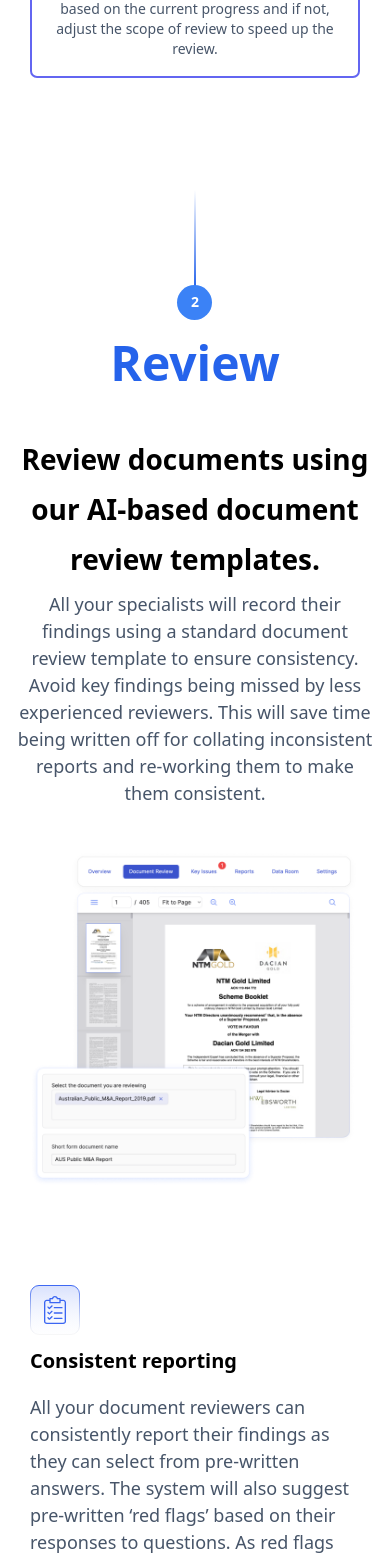
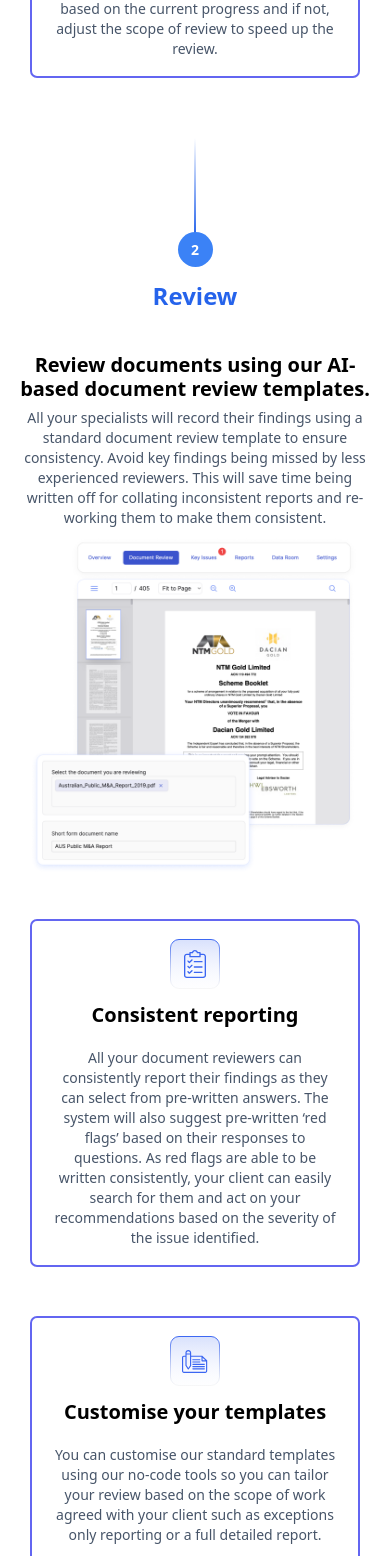
Before and after one commit to NastyaSkreka/due, a React (Create React App) app: page / in a window 390 px wide. Shown: the part 2487-4043 px from the top of the page. Built offline with nearby package versions, Linux system fonts and the light colour scheme.

Commit message:
add responsive review and share sections

```diff
--- a/src/components/animation/items/AnimatedReviewItems.tsx
+++ b/src/components/animation/items/AnimatedReviewItems.tsx
@@ -49,7 +49,7 @@ const AnimatedReviewItems = () => {
             {items.map((item, index) => (
               <motion.div
                 key={index}
-                className="flex flex-col lg:max-w-xl"
+                className="max-sm:text-center max-lg:p-5 max-lg:border-2 max-lg:border-md max-lg:rounded-lg  max-lg:border-indigo-500  max-lg:items-center flex flex-col lg:max-w-xl"
                 initial={{ opacity: 0, y: 20 }}
                 whileInView={{ opacity: 1, y: 0 }}
                 transition={{ duration: 0.5, delay: index * 0.5 }}
@@ -58,7 +58,7 @@ const AnimatedReviewItems = () => {
                   <item.icon/>
                 </div>
                 <p className="mt-4 text-xl font-semibold">{item.title}</p>
-                <p className="mt-6 text-d">{item.description}</p>
+                <p className="max-md:max-w-2xl  max-lg:text-sm  max-lg:max-w-3xl  mt-6 text-d">{item.description}</p>
               </motion.div>
             ))}
           </div>
--- a/src/components/animation/items/AnimatedShareItems.tsx
+++ b/src/components/animation/items/AnimatedShareItems.tsx
@@ -49,7 +49,7 @@ const AnimatedShereItems = () => {
             {items.map((item, index) => (
               <motion.div
                 key={index}
-                className="flex flex-col lg:max-w-xl"
+                className="max-sm:text-center max-lg:p-5 max-lg:border-2 max-lg:border-md max-lg:rounded-lg  max-lg:border-indigo-500  max-lg:items-center flex flex-col lg:max-w-xl"
                 initial={{ opacity: 0, y: 20 }}
                 whileInView={{ opacity: 1, y: 0 }}
                 transition={{ duration: 0.5, delay: index * 0.5 }}
@@ -58,7 +58,7 @@ const AnimatedShereItems = () => {
                   <item.icon/>
                 </div>
                 <p className="mt-4 text-xl font-semibold">{item.title}</p>
-                <p className="mt-6 text-d">{item.description}</p>
+                <p className="max-md:max-w-2xl  max-lg:text-sm  max-lg:max-w-3xl  mt-6 text-d">{item.description}</p>
               </motion.div>
             ))}
           </div>
--- a/src/pages/home/Home.tsx
+++ b/src/pages/home/Home.tsx
@@ -9,10 +9,10 @@ const Home = () => {
     <section className="max-container pb-20 max-sm:pb-4">
         <Upload/>
     </section>
-    <section className='max-container py-20'>
+    <section className='max-container max-lg:py-10 max-sm:py-5 py-20'>
         <Review/>
     </section>
-    <section className='max-container py-20'>
+    <section className='max-container max-lg:py-10 max-sm:py-5 py-20'>
         <Share/>
     </section>
     </>
--- a/src/pages/home/sections/Review.tsx
+++ b/src/pages/home/sections/Review.tsx
@@ -10,16 +10,16 @@ const Review = () => {
                 <div className='flex flex-col justify-center items-center h-10 w-10 rounded-full bg-blue-500'>
                     <p className='font-bold text-center text-white'>2</p>
                 </div>
-            <h2 className="text-center text-4xl font-bold text-blue-600 mb-12">Review</h2>
+            <h2 className="max-md:text-2xl max-lg:text-3xl text-center text-4xl font-bold text-blue-600 mb-12">Review</h2>
             </div>
             </div>
-            <p className='text-center text-3xl font-semibold mb-2'>Review documents using our AI-based document review templates.</p>
-            <p className='m-auto text-d text-center max-w-4xl mb-12'>All your specialists will record their findings using a standard document review template to ensure consistency. Avoid key findings being missed by less experienced reviewers. This will save time being written off for collating inconsistent reports and re-working them to make them consistent.</p>
-            <div className="flex justify-between items-start max-lg:flex-col gap-20 w-full max-container">
+            <p className='max-md:text-xl max-lg:text-2xl text-center text-3xl font-semibold mb-2'>Review documents using our AI-based document review templates.</p>
+            <p className='max-md:text-sm max-md:max-w-2xl max-lg:max-w-3xl  m-auto  text-center max-w-4xl max-sm:mb-2 mb-12 text-d'>All your specialists will record their findings using a standard document review template to ensure consistency. Avoid key findings being missed by less experienced reviewers. This will save time being written off for collating inconsistent reports and re-working them to make them consistent.</p>
+            <div className="flex justify-between max-lg:items-center items-start max-lg:flex-col max-sm:gap-5 gap-20 w-full max-container">
                 <div className='flex-1 flex justify-center'>
                     <DocumentReviewSnippet/>
                 </div>
-            <div className='flex flex-col items-center px-8 hidden lg:flex'>
+            <div className='max-lg:hidden flex flex-col items-center px-8 lg:flex'>
                 <div className='flex flex-col items-center'>
                     <div className='h-44 w-0.5 rounded-full bg-gradient-to-t bg-gradient-to-t from-blue-600 to-white'></div>
                     <svg className="fill-current" height="18" viewBox="0 0 24 24" width="18"><path d="M12,0A12,12,0,1,0,24,12,12,12,0,0,0,12,0Zm0,22A10,10,0,1,1,22,12,10,10,0,0,1,12,22Z"></path></svg>
--- a/src/pages/home/sections/Share.tsx
+++ b/src/pages/home/sections/Share.tsx
@@ -11,17 +11,17 @@ const Share = () => {
                 <div className='flex flex-col justify-center items-center h-10 w-10 rounded-full bg-blue-500'>
                     <p className='font-bold text-center text-white'>3</p>
                 </div>
-            <h2 className="text-center text-4xl font-bold text-blue-600 mb-12">Share</h2>
+            <h2 className="max-md:text-2xl max-lg:text-3xl text-center text-4xl font-bold text-blue-600 mb-12">Share</h2>
             </div>
         </div>
-        <p className='text-center text-3xl font-semibold mb-2'>Share your findings with your client in real time.</p>
-        <p className='m-auto text-d text-center max-w-4xl mb-12'>
+        <p className='max-md:text-xl max-lg:text-2xl text-center text-3xl font-semibold mb-2'>Share your findings with your client in real time.</p>
+        <p className='max-md:text-sm max-md:max-w-2xl max-lg:max-w-3xl  m-auto  text-center max-w-4xl max-sm:mb-2 mb-12 text-d'>
         Deals often move quickly and clients want to know what the red flags are as soon as they are discovered, to avoid any delays in completing the transaction. Differentiate yourself from your competitors by securely sharing your findings in real-time with your clients.</p>
-        <div className="flex justify-between items-start max-lg:flex-col gap-20 w-full max-container">
+        <div className="flex justify-between max-lg:items-center items-start max-lg:flex-col max-sm:gap-5 gap-20 w-full max-container">
             <div className='flex-1 flex justify-center'>
                 <ReportsSnippet/>
             </div>
-        <div className='flex flex-col items-center px-8 hidden lg:flex'>
+        <div className='max-lg:hidden flex flex-col items-center px-8 lg:flex'>
             <div className='flex flex-col items-center'>
                 <div className='h-44 w-0.5 rounded-full bg-gradient-to-t bg-gradient-to-t from-blue-600 to-white'></div>
                 <svg className="fill-current" height="18" viewBox="0 0 24 24" width="18"><path d="M12,0A12,12,0,1,0,24,12,12,12,0,0,0,12,0Zm0,22A10,10,0,1,1,22,12,10,10,0,0,1,12,22Z"></path></svg>
@@ -35,7 +35,9 @@ const Share = () => {
                 <svg className="fill-current" height="18" viewBox="0 0 24 24" width="18"><path d="M12,0A12,12,0,1,0,24,12,12,12,0,0,0,12,0Zm0,22A10,10,0,1,1,22,12,10,10,0,0,1,12,22Z"></path></svg>
             </div>
         </div>
+            <div className="flex flex-1 flex-col">
            <AnimatedShareItems/>
+           </div>
         </div>
         </>
 
--- a/src/pages/home/sections/Upload.tsx
+++ b/src/pages/home/sections/Upload.tsx
@@ -16,7 +16,7 @@ const Upload = () => {
             <p className='max-md:text-xl max-lg:text-2xl text-center text-3xl font-semibold mb-2'>Store and manage documents in a secure data room.</p>
             <p className='max-md:text-sm max-md:max-w-2xl max-lg:max-w-3xl  m-auto  text-center max-w-4xl max-sm:mb-2 mb-12 text-d'>Use our data room to project manage your due diligence. Upload the documents from the seller’s Virtual Data Room (VDR), securely store them, classify and assign them to the relevant specialists for review.</p>
 
-            <div className=" flex justify-between max-lg:items-center items-start max-lg:flex-col max-sm:gap-5 gap-20 w-full max-container">
+            <div className="flex justify-between max-lg:items-center items-start max-lg:flex-col max-sm:gap-5 gap-20 w-full max-container">
                 <div className=' flex-1 flex justify-center'>
                     <DataRoomSnippet/>
                 </div>
```
